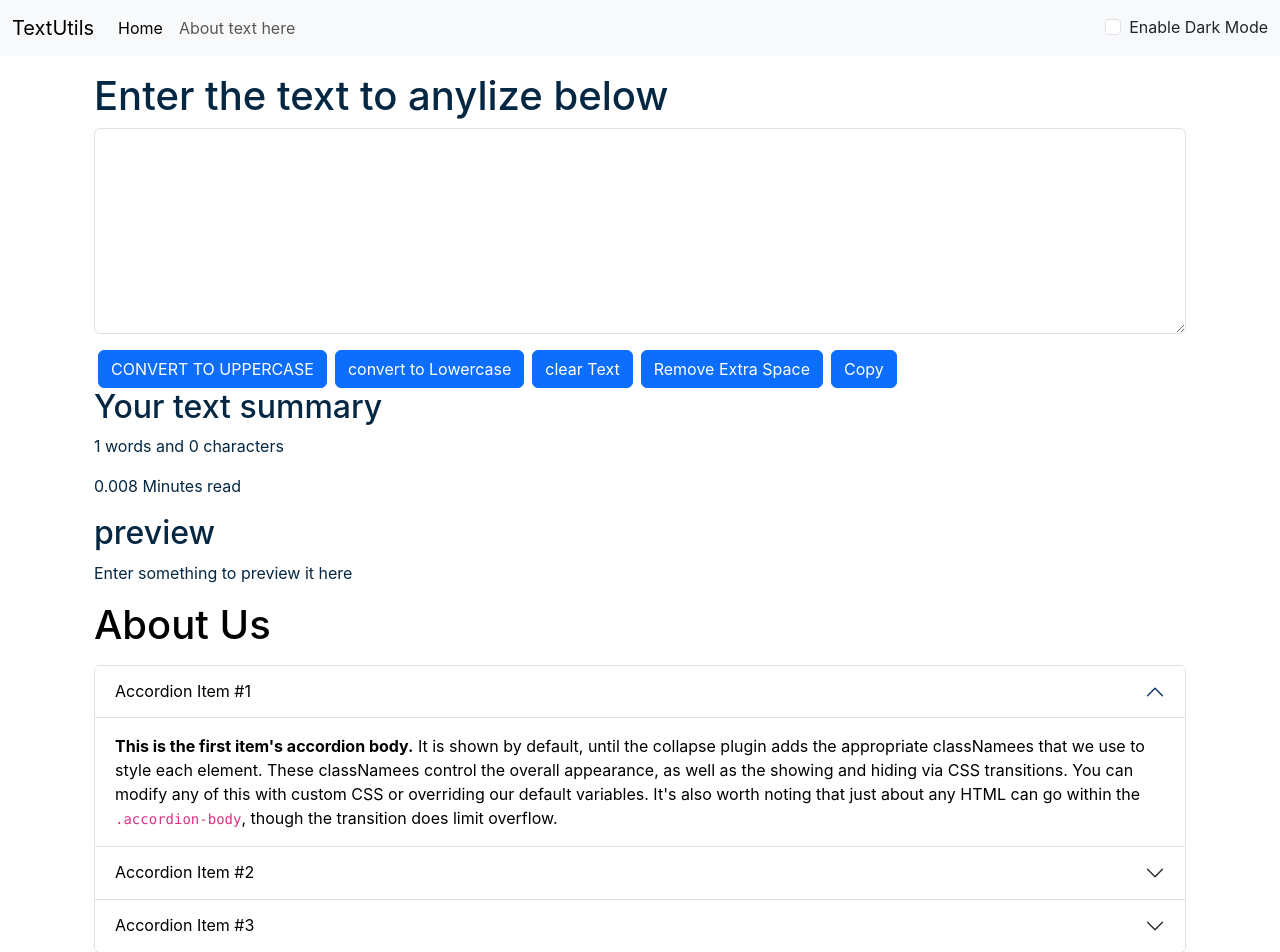
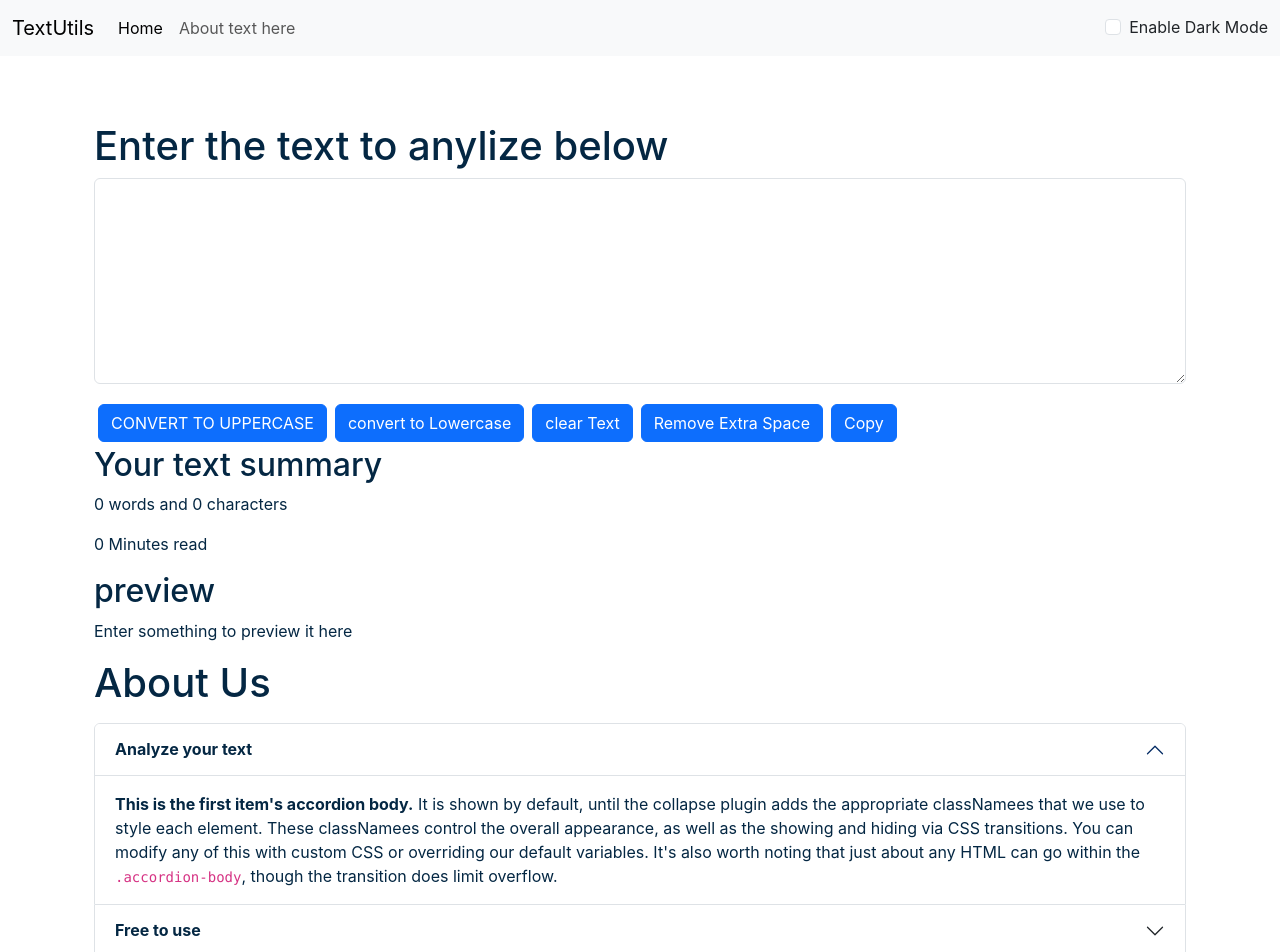
Before and after one commit to Gautam5514/textUtiles, a React (Create React App) app: page / in a window 1280 px wide. Shown: the top 952 px of the page. Built offline with nearby package versions, Linux system fonts and the light colour scheme.

Commit message:
added day by day

```diff
--- a/src/App.js
+++ b/src/App.js
@@ -47,7 +47,7 @@ function App() {
 
 
       <TextForm showAlert={showAlert} heading="Enter the text to anylize below" mode={mode} />
-      <About />
+      <About  mode={mode} />
 
   </div>
 
--- a/src/components/About.js
+++ b/src/components/About.js
@@ -1,38 +1,45 @@
 import React, {useState} from 'react'
 
-export default function About() {
+export default function About(props) {
 
-    const[myStyle, setMyStyle]= useState({
-        color: 'black',
-        backgroundColor: 'white'
-    })
-    const [btntext, setBtntext] = useState("Enable Dark Mode")
+    // const[myStyle, setMyStyle]= useState({
+    //     color: 'black',
+    //     backgroundColor: 'white'
+    // })
 
-    const toggleStyle = ()=>{
-        if(myStyle.color ==='black'){
-            setMyStyle({
-                color: 'white',
-                backgroundColor: 'black'
-            })
-            setBtntext("Enable light Mode")
-        }
-        else{
-            setMyStyle({
-                color: 'black',
-                backgroundColor: 'white'
-            })
-            setBtntext("Enable Dark Mode");
-        }
+    let myStyle = {
+      color: props.mode === 'dark'?'white':'#042743',
+      backgroundColor: props.mode === 'dark'?'rgb(36 74 104)':'white'
     }
 
+
+    // const [btntext, setBtntext] = useState("Enable Dark Mode")
+
+    // const toggleStyle = ()=>{
+    //     if(myStyle.color ==='black'){
+    //         setMyStyle({
+    //             color: 'white',
+    //             backgroundColor: 'black'
+    //         })
+    //         setBtntext("Enable light Mode")
+    //     }
+    //     else{
+    //         setMyStyle({
+    //             color: 'black',
+    //             backgroundColor: 'white'
+    //         })
+    //         setBtntext("Enable Dark Mode");
+    //     }
+    // }
+
   return (
-    <div className="container" style={myStyle}>
-        <h1 className="my-3">About Us</h1>
+    <div className="container">
+        <h1 className="my-3"style={{color:props.mode === 'dark'?'white':'#042743'}}>About Us</h1>
       <div className="accordion" id="accordionExample" style={myStyle}>
   <div className="accordion-item">
     <h2 className="accordion-header">
       <button className="accordion-button" type="button" style={myStyle} data-bs-toggle="collapse" data-bs-target="#collapseOne" aria-expanded="true" aria-controls="collapseOne">
-        Accordion Item #1
+        <strong>Analyze your text</strong>
       </button>
     </h2>
     <div id="collapseOne" className="accordion-collapse collapse show" data-bs-parent="#accordionExample">
@@ -44,7 +51,7 @@ export default function About() {
   <div className="accordion-item">
     <h2 className="accordion-header">
       <button className="accordion-button collapsed" type="button" style={myStyle} data-bs-toggle="collapse" data-bs-target="#collapseTwo" aria-expanded="false" aria-controls="collapseTwo">
-        Accordion Item #2
+        <strong>Free to use</strong>
       </button>
     </h2>
     <div id="collapseTwo" className="accordion-collapse collapse" data-bs-parent="#accordionExample">
@@ -56,7 +63,7 @@ export default function About() {
   <div className="accordion-item">
     <h2 className="accordion-header">
       <button className="accordion-button collapsed" type="button" style={myStyle} data-bs-toggle="collapse" data-bs-target="#collapseThree" aria-expanded="false" aria-controls="collapseThree">
-        Accordion Item #3
+        <strong>Browser Compactable</strong>
       </button>
     </h2>
     <div id="collapseThree" className="accordion-collapse collapse" data-bs-parent="#accordionExample">
@@ -66,9 +73,9 @@ export default function About() {
     </div>
   </div>
 </div>
-<div className="container my-3">
-    <button onClick={toggleStyle} type="button" className="btn btn-primary">{btntext}</button>
-</div>
+{/* <div className="container my-3">
+      <button onClick={toggleStyle} type="button" className="btn btn-primary">{btntext}</button>
+</div> */}
     </div>
   )
 }
--- a/src/components/Alert.js
+++ b/src/components/Alert.js
@@ -8,13 +8,13 @@ function Alert(props) {
 
 
     return (
-        props.alert && (
+      <div style={{height: '50px'}}>
+        {props.alert &&
           <div className={`alert alert-${props.alert.type} alert-dismissible fade show`} role="alert">
             <strong>{capitalize(props.alert.type)}</strong>: {props.alert.msg}
-
+          </div>}
           </div>
         )
-      )
 
         }
 export default Alert
--- a/src/components/TextForm.js
+++ b/src/components/TextForm.js
@@ -43,18 +43,18 @@ export default function TextForm(props) {
 <div className="container" style={{color: props.mode ==='dark'?'white':'#042743'}}>
   <h1>{props.heading}</h1>
     <div className="mb-3">
-        <textarea className="form-control" value={text} onChange={handleOnChange} style={{backgroundColor: props.mode ==='dark'?'grey':'white', color: props.mode ==='dark'?'white':'#042743'}} id="myBox" rows="8"></textarea>
+        <textarea className="form-control" value={text} onChange={handleOnChange} style={{backgroundColor: props.mode ==='dark'?'#13466e':'white', color: props.mode ==='dark'?'white':'#042743'}} id="myBox" rows="8"></textarea>
     </div>
-    <button className="btn btn-primary mx-1" onClick={handleUpClick}>CONVERT TO UPPERCASE</button>
-    <button className="btn btn-primary mx-1" onClick={handleLoClick}>convert to Lowercase</button>
-    <button className="btn btn-primary mx-1" onClick={handleClearClick}>clear Text</button>
-    <button className="btn btn-primary mx-1" onClick={handleExtraSpace}>Remove Extra Space</button>
-    <button className="btn btn-primary mx-1" onClick={handleCopy}>Copy</button>
+    <button className="btn btn-primary mx-1 my-1" onClick={handleUpClick}>CONVERT TO UPPERCASE</button>
+    <button className="btn btn-primary mx-1 my-1" onClick={handleLoClick}>convert to Lowercase</button>
+    <button className="btn btn-primary mx-1 my-1" onClick={handleClearClick}>clear Text</button>
+    <button className="btn btn-primary mx-1 my-1" onClick={handleExtraSpace}>Remove Extra Space</button>
+    <button className="btn btn-primary mx-1 my-1" onClick={handleCopy}>Copy</button>
 </div>
 <div className="container" style={{color: props.mode ==='dark'?'white':'#042743'}}>
   <h2>Your text summary</h2>
-  <p>{text.split(" ").length} words and {text.length} characters</p>
-  <p>{0.008* text.split(" ").length} Minutes read</p>
+  <p>{text.split(" ").filter((element)=>{return element.length!==0}).length} words and {text.length} characters</p>
+  <p>{0.008* text.split(" ").filter((element)=>{return element.length!==0}).length} Minutes read</p>
   <h2>preview</h2>
   <p>{text.length>0?text:"Enter something to preview it here"}</p>
 </div>
```
